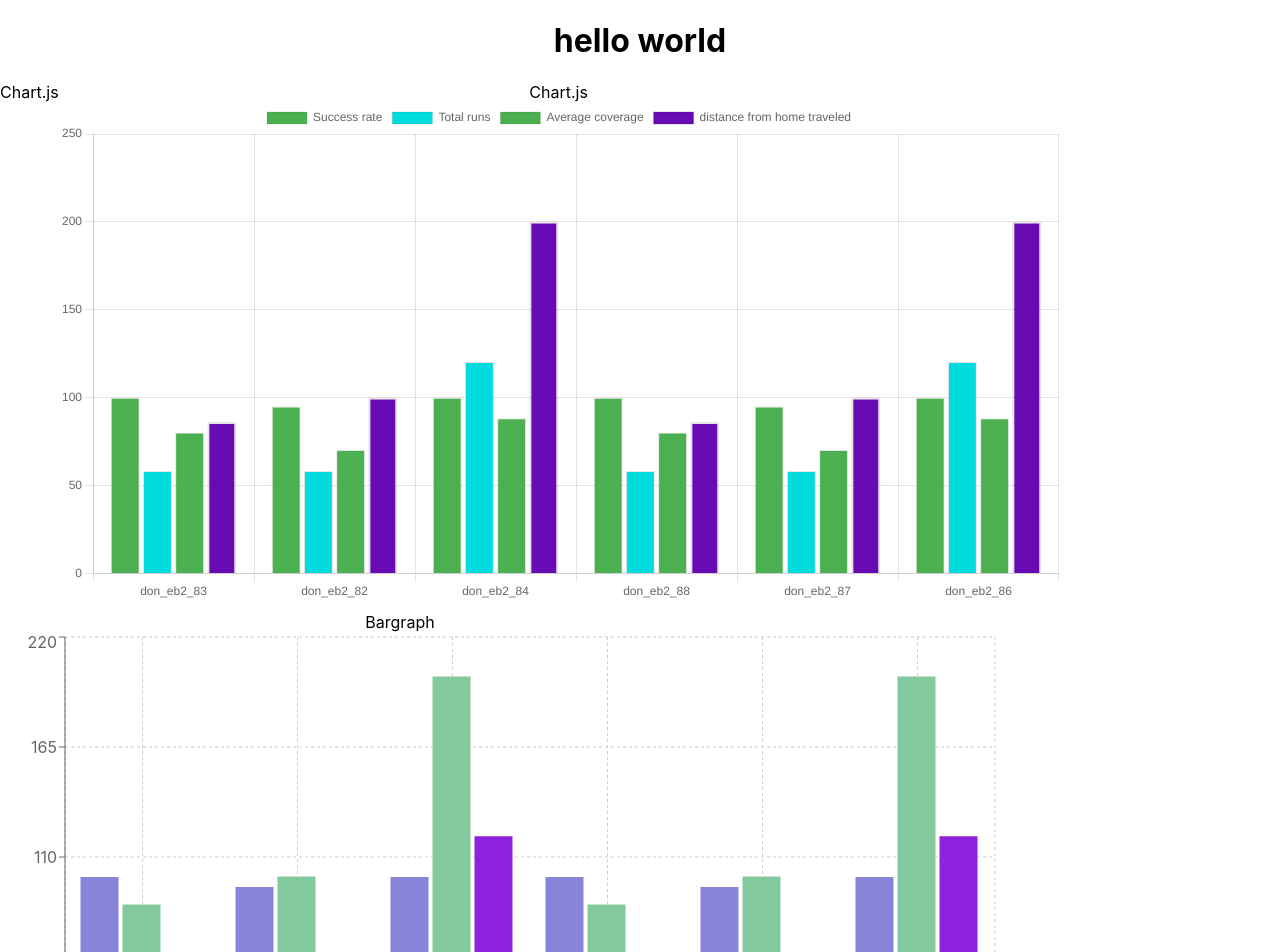
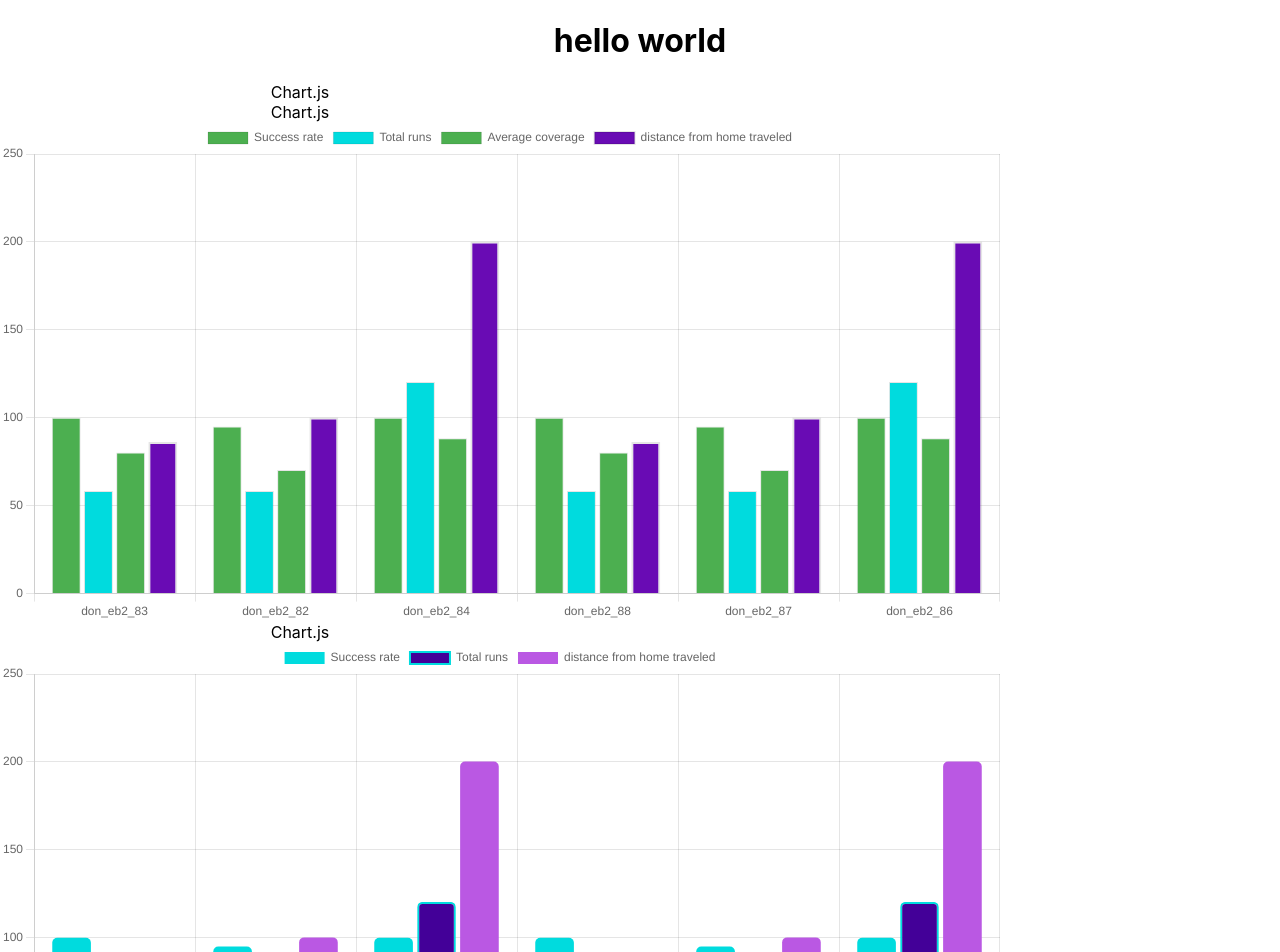
Before and after one commit to kakizaki55/graphs-sandbox, a React (Create React App) app: page / in a window 1280 px wide. Shown: the top 952 px of the page. Built offline with nearby package versions, Linux system fonts and the light colour scheme.

Commit message:
custom chart.js component

```diff
--- a/src/ChartJSBarGraph/ChartJSContainer.tsx
+++ b/src/ChartJSBarGraph/ChartJSContainer.tsx
@@ -3,7 +3,9 @@ import 'chart.js/auto';
 import robots from '../mockdata/robotsData.js';
 
 import BarGraph from './BarGraph';
-import robotsDataFormatted from './data';
+import CustomBarGraph from './CustomBarChart';
+import  {robotsDataFormatted, customRobotsDataFormatted} from './data';
+
 
 
 
@@ -27,9 +29,10 @@ const ChartJSContainer = () => {
 //      })
 // }
   return (
-      <div style={{width: '600px', display: 'flex'}}>
+      <div style={{width: '600px', display: 'flex',flexDirection: 'column'}}>
         <div>Chart.js</div>
             <BarGraph data={robotsDataFormatted} size={{width: 1000, height: 500}} ></BarGraph>
+            <CustomBarGraph data={customRobotsDataFormatted} size={{width: 1000, height: 500}} ></CustomBarGraph>
             {/* <Line data={robotsRunData}></Line>
             <Line data={robotsData}></Line>
             <Doughnut data={robotsData}></Doughnut>
--- a/src/ChartJSBarGraph/CustomBarChart.tsx
+++ b/src/ChartJSBarGraph/CustomBarChart.tsx
@@ -0,0 +1,31 @@
+import React from 'react'
+// import 'chart.js/auto';
+import { Bar } from 'react-chartjs-2';
+
+interface BarGraphProps {
+    data: any
+    size?: any
+}
+
+const styles={
+  backGroudColor: '#32a0a8'
+}
+
+
+const CustomBarGraph = ({data , size={width: 1000, height: 500}}: BarGraphProps) => {
+
+
+  return (
+      <div >
+        <div>Chart.js</div>
+          <div style={{
+              width: size.width,
+              height: size.height
+              }}>
+            <Bar data={{...data}} ></Bar>
+          </div>
+    </div>
+  )
+}
+
+export default CustomBarGraph
--- a/src/ChartJSBarGraph/data.tsx
+++ b/src/ChartJSBarGraph/data.tsx
@@ -40,4 +40,39 @@ const robotsDataFormatted = {
     }
   }
 
-export default robotsDataFormatted
+const customRobotsDataFormatted = {
+    labels: robots.map((robot) => robot.robotName),
+    datasets: [{
+        label: 'Success rate',
+        data: robots.map((robot) => robot.successRate),
+        borderRadius: 5,
+        backgroundColor: [
+            '#00dbde',
+        ],
+    }, {
+        label: 'Total runs',
+        data: robots.map((robot) => robot.totalRuntime),
+        borderWidth: 2,
+        borderRadius: 5,
+        borderColor: '#00dbde',
+        backgroundColor: [
+            '#430098',
+        ],
+    },{
+        label: 'distance from home traveled',
+        data: robots.map((robot) => robot.distanceFromHome),
+        borderRadius: 5,
+        backgroundColor: [
+            '#ba58e3',
+        ],
+    }],
+    options: {
+        scales: {
+            y: {
+                beginAtZero: true
+            }
+        }
+    }
+}
+
+export { robotsDataFormatted, customRobotsDataFormatted }
--- a/src/RechartsBarGraph/CustomBarChart.tsx
+++ b/src/RechartsBarGraph/CustomBarChart.tsx
@@ -17,10 +17,10 @@ const CustomBarGraph = ({ data, size }:BarGraphProps) => {
       <CartesianGrid horizontal={false} vertical={false} />
       <XAxis dataKey="name" />
       <YAxis dataKey= "Total run time"/>
-      <Tooltip cursor={{ stroke: 'pink', strokeWidth: 1  }}  />
+      <Tooltip cursor={{ stroke: '#430098', strokeWidth: 1  }}  />
       <Legend />
       <Bar dataKey="Success Rate" fill="#ba58e3" fillOpacity={.2} />
-      <Bar dataKey="distance from home traveled" fill="#430098"fillOpacity={.8} >
+      <Bar dataKey="distance from home traveled" fill="#430098"fillOpacity={.8} background={false} >
         <LabelList  dataKey="distance from home traveled" position="top"></LabelList>
       </Bar>
       <Bar dataKey="Total run time" fill="#00dbde" fillOpacity={.5}  />
```
Also changed, not shown: 1 other file (tests, documents, lock files or other folders).
